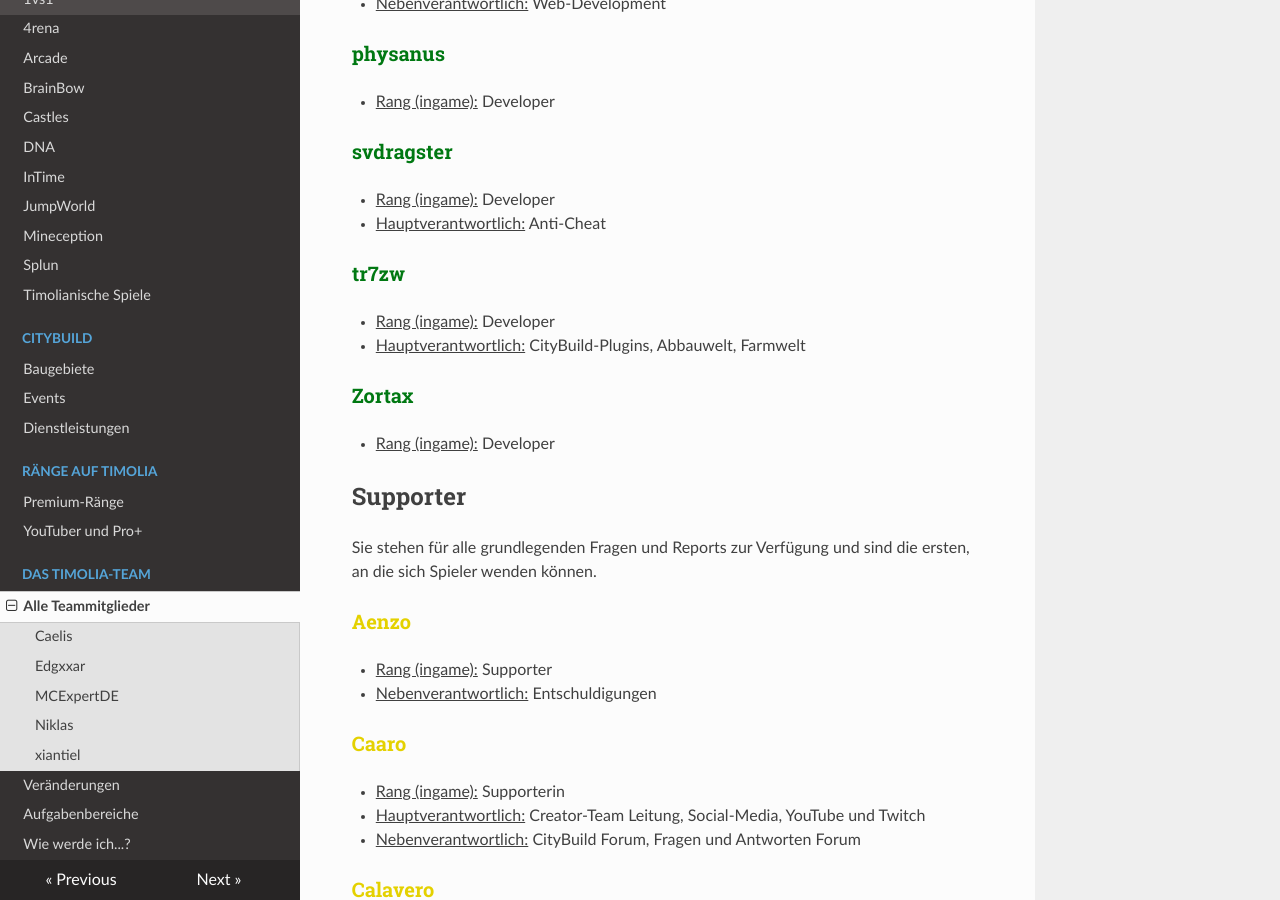
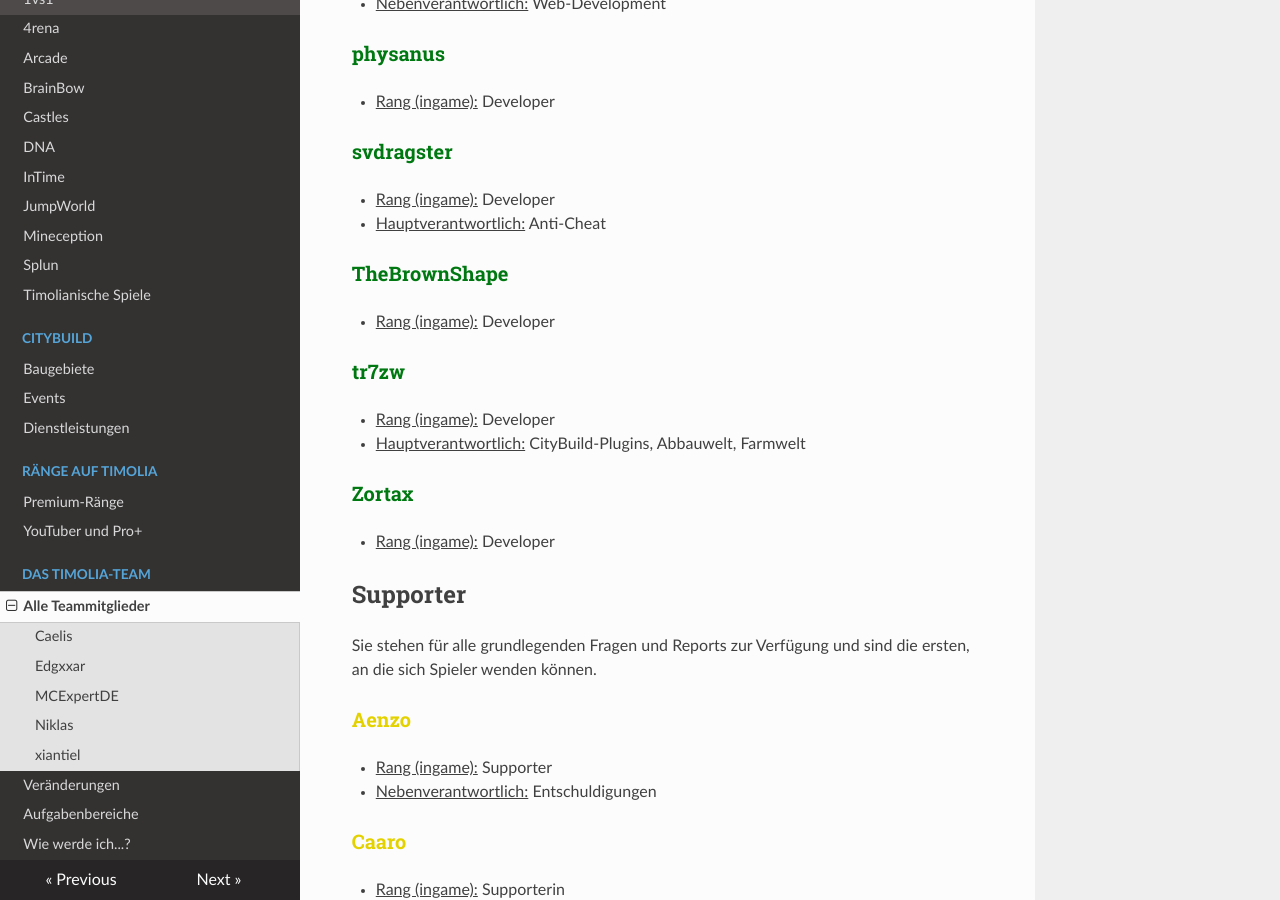
Before and after one commit to TimoliaDE/HowTo, an MkDocs documentation site: the page built from docs/team/members.md, in a window 1280 px wide and 900 px high, scrolled down 3901 px. Built offline with MkDocs 1.6.1, drawn with Linux system fonts in a browser that asks for light colours; nearby versions of some CDN libraries; old or Windows-style settings are respelled for this version of MkDocs; some of the changed text lies outside the part shown.

Commit message:
Update members.md

```diff
--- a/docs/team/members.md
+++ b/docs/team/members.md
@@ -127,6 +127,9 @@ Sie kümmern sich um die Timolia-Plugins, entwickeln neue Features und Spielmodi
 - <u>Rang (ingame):</u> Developer
 - <u>Hauptverantwortlich:</u> Anti-Cheat
 
+###<strong><span style="color:#007812">TheBrownShape</span></strong>
+- <u>Rang (ingame):</u> Developer
+
 ###<strong><span style="color:#007812">tr7zw</span></strong>
 - <u>Rang (ingame):</u> Developer
 - <u>Hauptverantwortlich:</u> CityBuild-Plugins, Abbauwelt, Farmwelt
@@ -222,9 +225,6 @@ Sie stehen für alle grundlegenden Fragen und Reports zur Verfügung und sind di
 ### <strong><span style="color:#E4D100">TaiToni</span></strong>
 - <u>Rang (ingame):</u> Supporter
 - <u>Nebenverantwortlich:</u> Entschuldigungen
-
-###<strong><span style="color:#E4D100">TheBrownShape</span></strong>
-- <u>Rang (ingame):</u> Supporter
 
 ### <strong><span style="color:#E4D100">TheFeldi</span></strong>
 - <u>Rang (ingame):</u> Supporter
```
